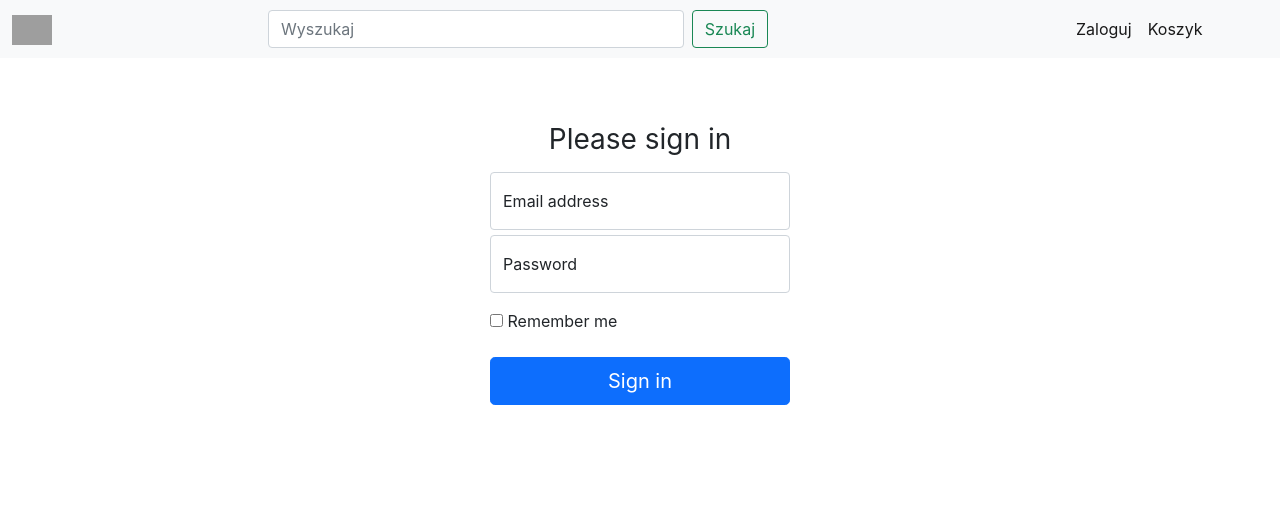
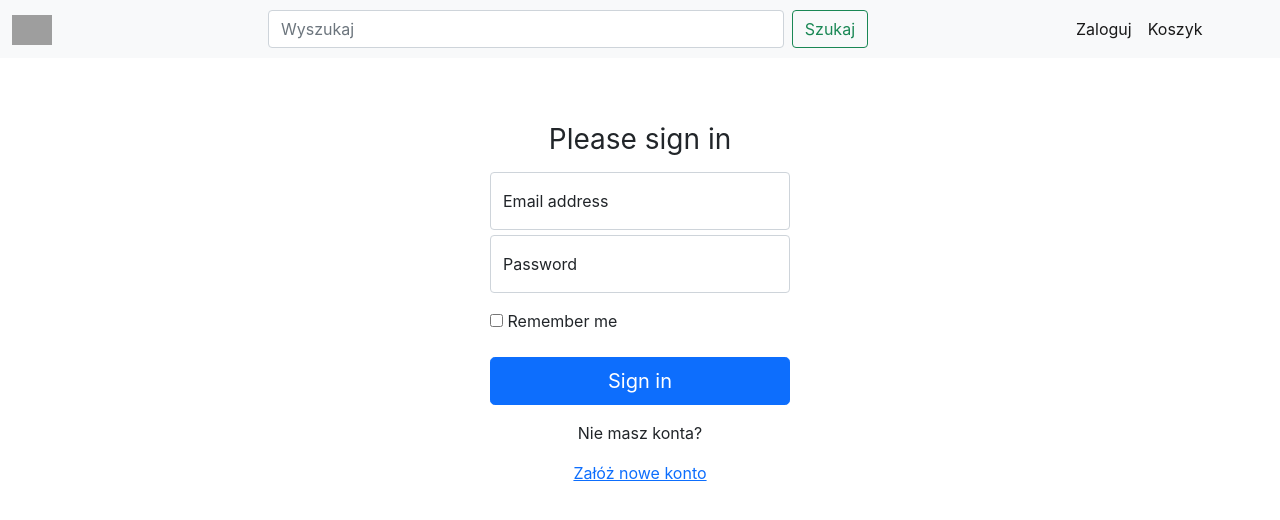
Before and after one commit to Endermanbugzjfc/projekt-TAB, a React (Create React App) app in the folder frontend/: page /login in a window 1280 px wide. Shown: the top 520 px of the page. Built offline with nearby package versions, Linux system fonts and the light colour scheme; grey boxes are pictures that could not be loaded.

Commit message:
Added register button in login site

```diff
--- a/frontend/src/Login.js
+++ b/frontend/src/Login.js
@@ -1,6 +1,7 @@
 import React from "react";
 import Navbar from "./Navbar";
 import './Login.css'
+import { Link } from "react-router-dom";
 
 class Login extends React.Component
 {
@@ -39,6 +40,10 @@ function LoginForm()
                         </label>
                     </div>
                     <button class="w-100 btn btn-lg btn-primary" type="submit">Sign in</button>
+                    <p class="mt-3 text-center">Nie masz konta?</p>
+                    <Link to="/register">
+                        <p class="text-center">Załóż nowe konto</p>
+                    </Link>
                 </form>
             </div>
         </>
--- a/frontend/src/Navbar.js
+++ b/frontend/src/Navbar.js
@@ -18,7 +18,7 @@ class Navbar extends React.Component
                     </button>
                     <div class="collapse navbar-collapse" id="navbarSupportedContent">
                         <div class="col col-2"></div>
-                        <div class="col-5 col">
+                        <div class="col-6 col">
                             <form class="d-flex">
                                 <input class="form-control me-2" type="search" placeholder="Wyszukaj" aria-label="Search"/>
                                 <button class="btn btn-outline-success" type="submit">Szukaj</button>
```
